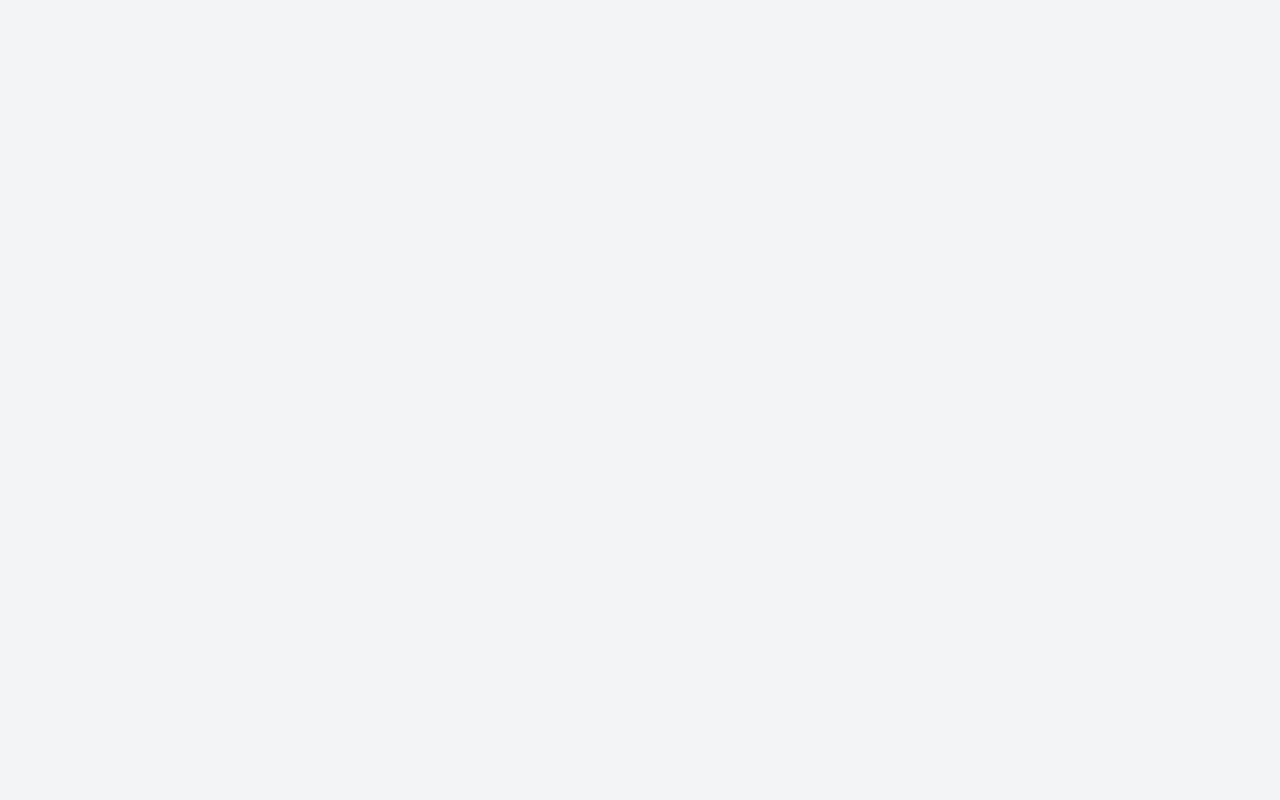
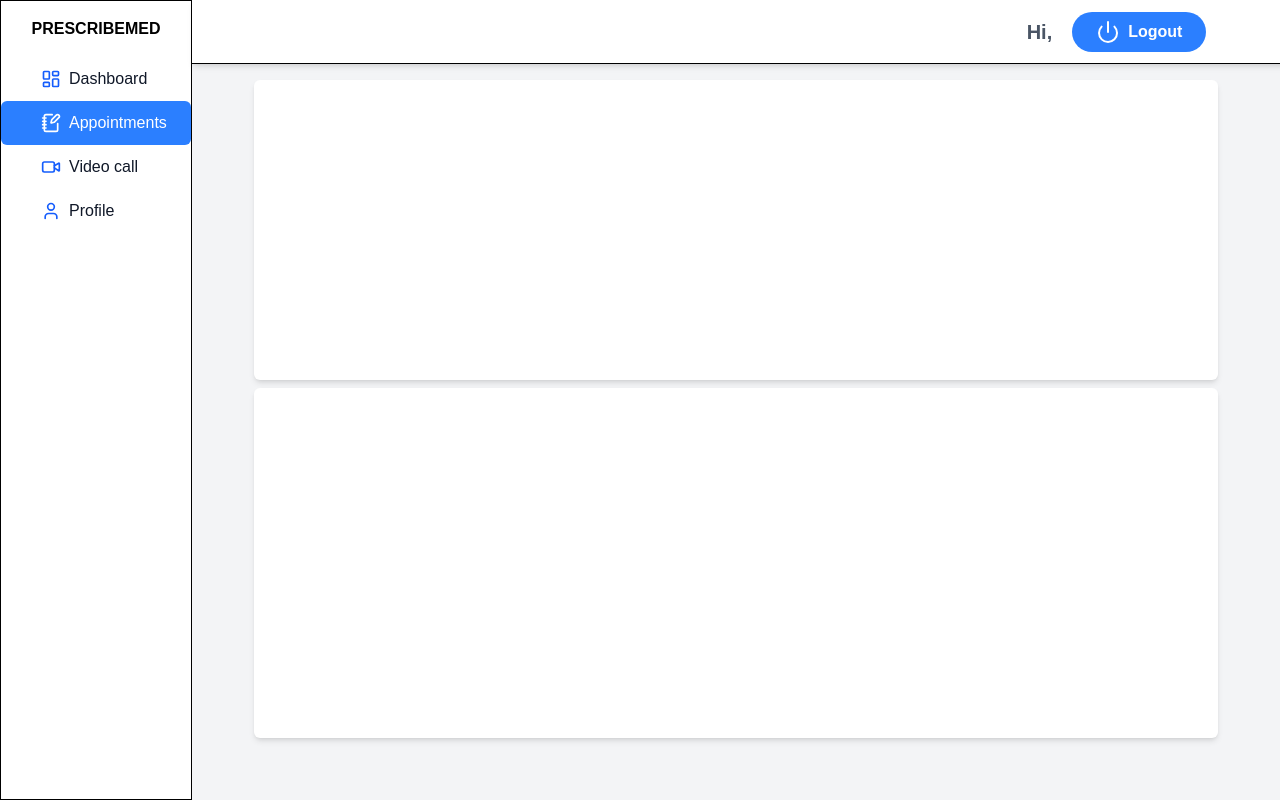
Before and after one commit to TONY-OCHIENG/PrescribeMed, a React (Vite) app in the folder client/: page /patient/appointments in a window 1280 px wide. Before the commit this address had no page. Built offline with nearby package versions, Linux system fonts and the light colour scheme; no server answers.

Commit message:
Adding Appointment page

```diff
--- a/client/src/App.jsx
+++ b/client/src/App.jsx
@@ -14,6 +14,7 @@ import FogrotPassword from './auth/FogrotPassword'
 import ResetPassword from './auth/ResetPassword'
 import PatientDashboard from './pages/patientPages/PatientDashboard'
 import PDashboard from './pages/patientPages/PDashboard'
+import PAppointment from './pages/patientPages/PAppointment'
 
 function App() {
   return (
@@ -28,6 +29,7 @@ function App() {
         <Route path='/patient-login' element={<PatientLogin/>}/>
         <Route path='/patient' element={<PatientDashboard/>}>
           <Route path='' element={<PDashboard/>}/>
+          <Route path='/patient/appointments' element={<PAppointment/>}/>
         </Route>
         <Route path='/admin' element={<Admin/>}>
          <Route path='' element={<Dashboard/>}/>
--- /dev/null
+++ b/client/src/pages/patientPages/PAppointment.jsx
@@ -0,0 +1,12 @@
+import React from 'react'
+
+function PAppointment() {
+  return (
+    <div className='mt-20 max-w-7xl md:w-[90%] mx-auto w-full px-2 flex flex-col gap-2'>
+        <div className='w-full bg-white p-4 shadow-md rounded-md h-[300px]'></div>
+        <div className='w-full bg-white p-4 shadow-md rounded-md h-[350px]'></div>
+    </div>
+  )
+}
+
+export default PAppointment
```
